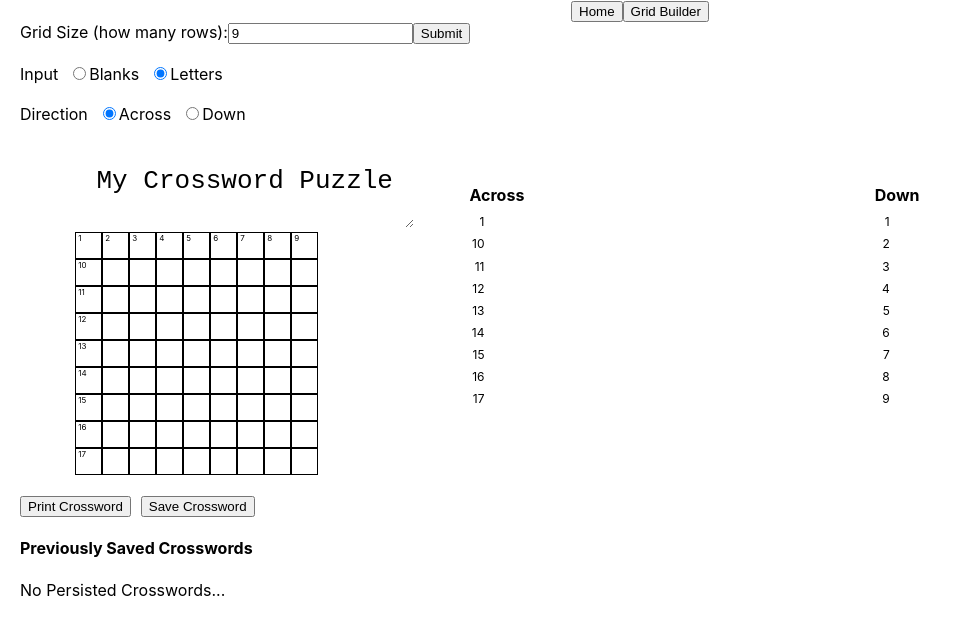
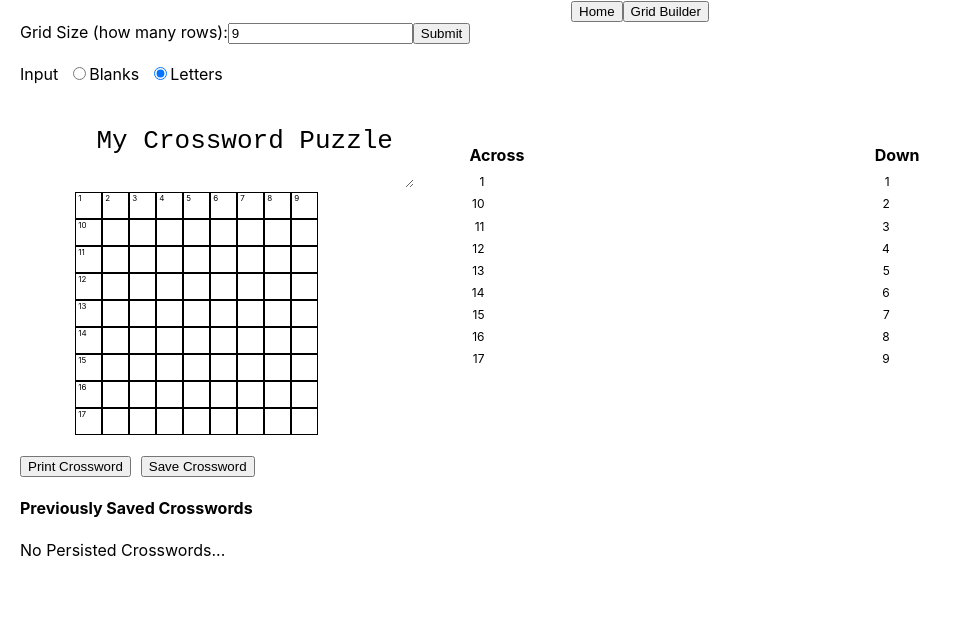
Before and after one commit to sfletche/crossword-builder, a React (Create React App) app: page /grid-builder in a window 1280 px wide. Shown: the top 634 px of the page, without its empty margins (0-962 px from the left). Built offline with nearby package versions, Linux system fonts and the light colour scheme.

Commit message:
remove direction buttons

```diff
--- a/src/CrosswordBuilder.react.js
+++ b/src/CrosswordBuilder.react.js
@@ -14,7 +14,6 @@ import {
 } from './utils/utils';
 import Clues from './Clues.react';
 import InputButtons from './InputButtons.react';
-import DirectionButtons from './DirectionButtons.react';
 import PersistedCrosswordList from './PersistedCrosswordList.react';
 import Puzzle from './Puzzle.react';
 import './CrosswordBuilder.css';
@@ -139,12 +138,6 @@ export default function CrosswordBuilder() {
         onSetBlanks={handleSetBlanks}
         onSetLetters={handleSetLetters}
       />
-      <DirectionButtons
-        className="mt20"
-        direction={across ? 'across' : 'down'}
-        onSetAcross={handleSetAcross}
-        onSetDown={handleSetDown}
-      />
       <div ref={componentRef} className="printable">
         <Puzzle
           direction={across ? 'across' : 'down'}
--- a/src/DirectionButtons.react.js
+++ /dev/null
@@ -1,31 +0,0 @@
-import React from 'react';
-
-export default function InputButtons({ className, direction, onSetAcross, onSetDown }) {
-	return (
-		<div className={className}>
-		  <span>Direction</span>
-		  <span className="ml10">
-			  <input
-			  	type="radio"
-			  	id="across"
-			  	value="across"
-			  	onChange={() => {}}
-			  	onClick={onSetAcross}
-			  	checked={direction === 'across'}
-		  	/>
-			  <label>Across</label>
-			</span>
-			<span className="ml10">
-			  <input
-			  	type="radio"
-			  	id="down"
-			  	value="down"
-			  	onChange={() => {}}
-			  	onClick={onSetDown}
-			  	checked={direction === 'down'}
-		  	/>
-			  <label>Down</label>
-			</span>
-		</div>
-	);
-}
```
